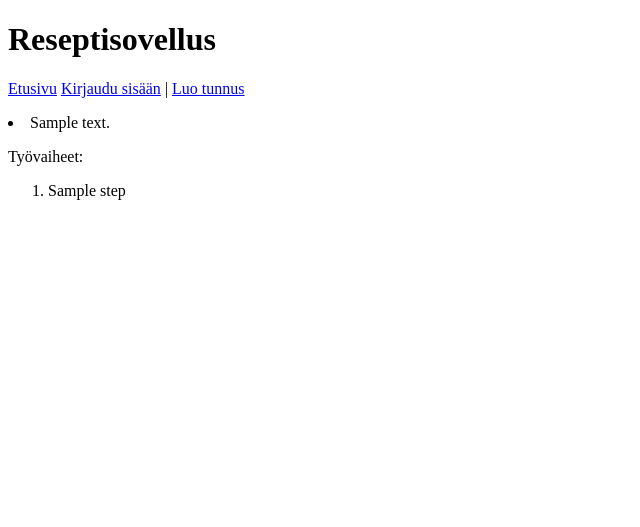
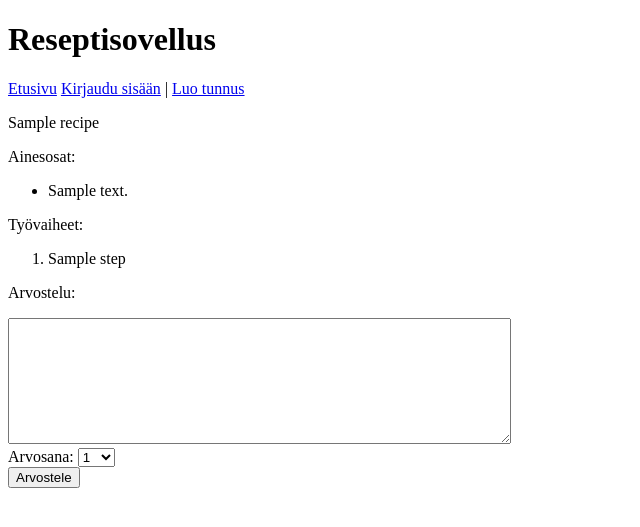
Before and after one commit to m0ssse/recipe_app, a Flask app: template templates/show_recipe.html in a window 1280 px wide. Shown: the top 527 px of the page, without its empty margins (0-640 px from the left). Run offline with Flask 3, Linux system fonts and the light colour scheme; the template is opened without the code that fills it: most values are stand-ins (such as "Sample title", 1, 10 or a date in 2020).

Commit message:
Added recipe list on the front page and added review functionality

```diff
--- a/app.py
+++ b/app.py
@@ -16,7 +16,10 @@ def require_login():
 
 @app.route("/")
 def index():
-    return render_template("index.html")
+    all_recipes = recipes.get_all_recipes()
+    print("asd")
+    print(all_recipes)
+    return render_template("index.html", all_recipes=all_recipes)
 
 @app.route("/register")
 def register():
@@ -71,7 +74,17 @@ def show_recipe(recipe_id):
 
     steps = recipes.get_steps(recipe_id)
     ingredients = recipes.get_ingredients(recipe_id)
-    return render_template("show_recipe.html", recipe=recipe, steps=steps, ingredients=ingredients)
+    return render_template("show_recipe.html", recipe=recipe[0], steps=steps, ingredients=ingredients)
+
+@app.route("/review_recipe/<int:recipe_id>", methods=["POST"])
+def review_recipe(recipe_id):
+    require_login()
+
+    comment = request.form["comment"]
+    score = request.form["score"]
+    user_id = session["user_id"]
+    recipes.add_review(user_id, recipe_id, score, comment)
+    return redirect("/recipe/" + str(recipe_id))
 
 @app.route("/create_recipe", methods=["POST"])
 def create_recipe():
--- a/templates/show_recipe.html
+++ b/templates/show_recipe.html
@@ -1,18 +1,30 @@
 {% extends "layout.html" %}
 
 {% block title %}{{ recipe.recipe_name }}{% endblock %}
-
-<p>Ainesosast:</p>
+{% block content %}
+<p>{{ recipe.recipe_name }}</p>
+<p>Ainesosat:</p>
 <ul>
-{% block content %}
 {% for ingredient in ingredients %}
-<li>{{ingredient.ingredient_description}}</li>
+  <li>{{ ingredient.ingredient_description }}</li>
 {% endfor %}
 </ul>
 <p>Työvaiheet:</p>
 <ol>
 {% for step in steps %}
-<li>{{step.step}}</li>
+  <li>{{step.step}}</li>
 {% endfor %}
+</ol>
+
+<form action="/review_recipe/{{ recipe.id }}", method="post">
+    <p><label for="comment">Arvostelu:</label> <br /></p>
+    <textarea name="comment" id="comment" rows="8" cols="60" required></textarea> <br/>
+    <label for="score">Arvosana:</label>
+    <select name="score" id="score">
+        {% for i in range(1, 11) %}
+        <option value={{i}}>{{i}}</option>
+        {% endfor %}
+    </select> </br>
+    <input type="submit" value="Arvostele" />
+</form>
 {% endblock %}
-</ol>
```
Also changed, not shown: recipes.py (+17 -0 lines), templates/index.html (+6 -2 lines).
